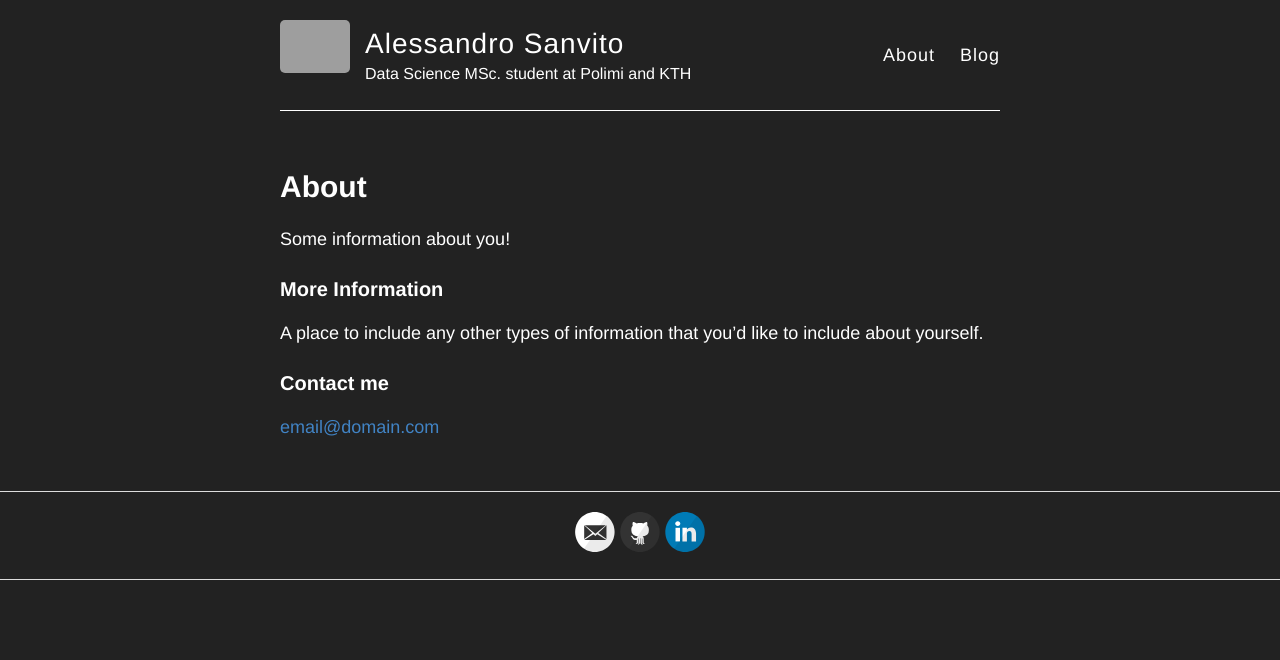
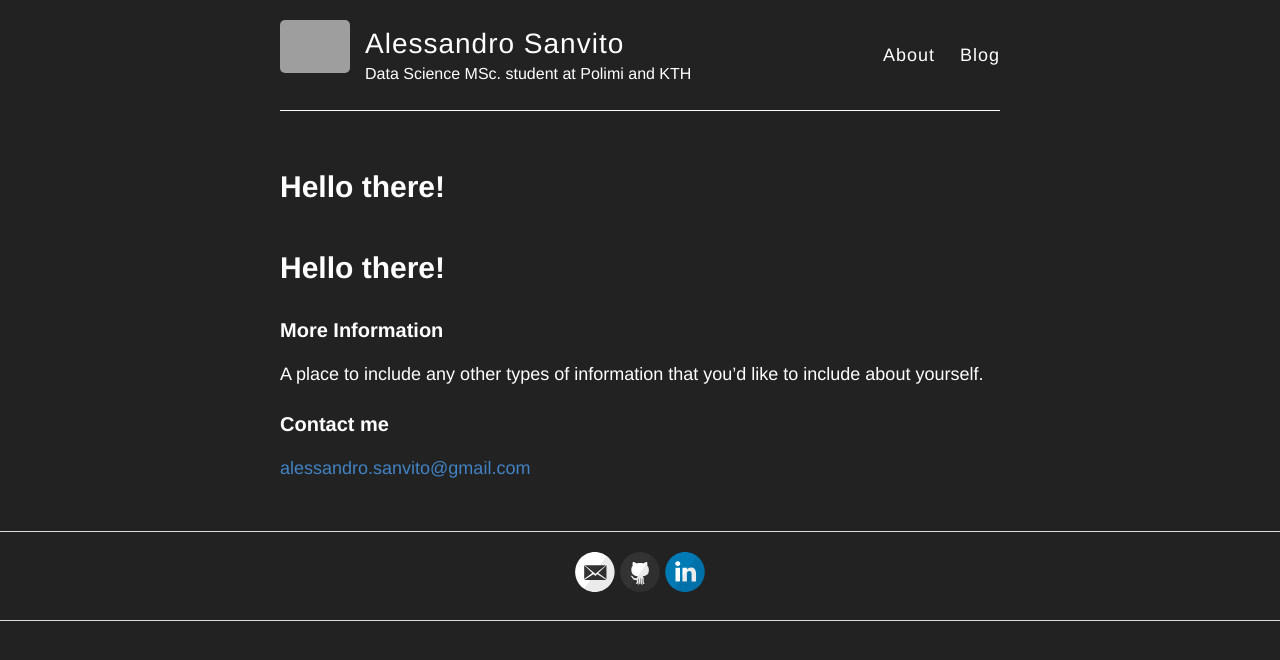
Before and after one commit to Alexdruso/Alexdruso.github.io, a Jekyll site: the page built from docs/index.md, in a window 1280 px wide. Shown: the top 660 px of the page. Built offline with Jekyll 4.4.1, drawn with Linux system fonts in a browser that asks for light colours; our own code applies the rules of GitHub Pages for plain Markdown files; grey boxes are pictures that could not be loaded.

Commit message:
feat: start adding something to the index

```diff
--- a/docs/index.md
+++ b/docs/index.md
@@ -1,9 +1,8 @@
 ---
 layout: page
-title: About
 ---
 
-Some information about you!
+# Hello there!
 
 ### More Information
 
@@ -11,4 +10,4 @@ A place to include any other types of information that you'd like to include abo
 
 ### Contact me
 
-[email@domain.com](mailto:email@domain.com)
+[alessandro.sanvito@gmail.com](mailto:alessandro.sanvito@gmail.com)
```
